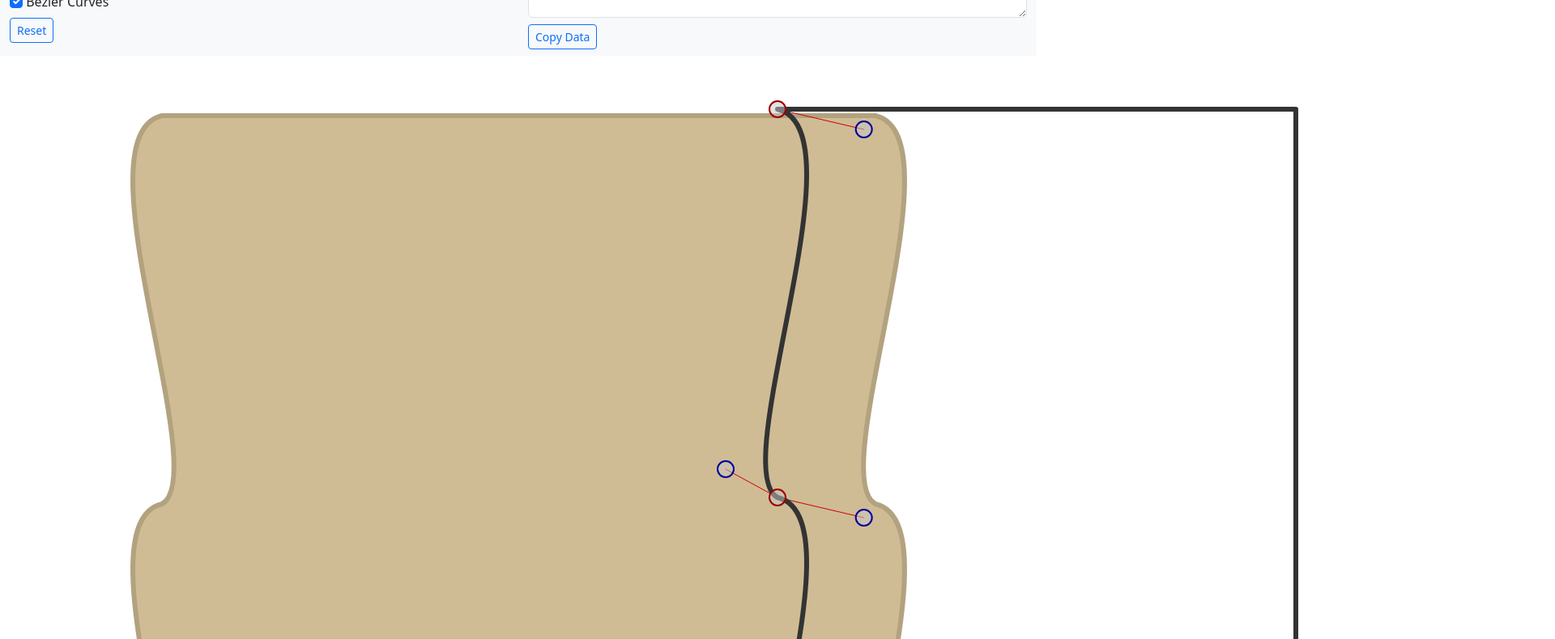
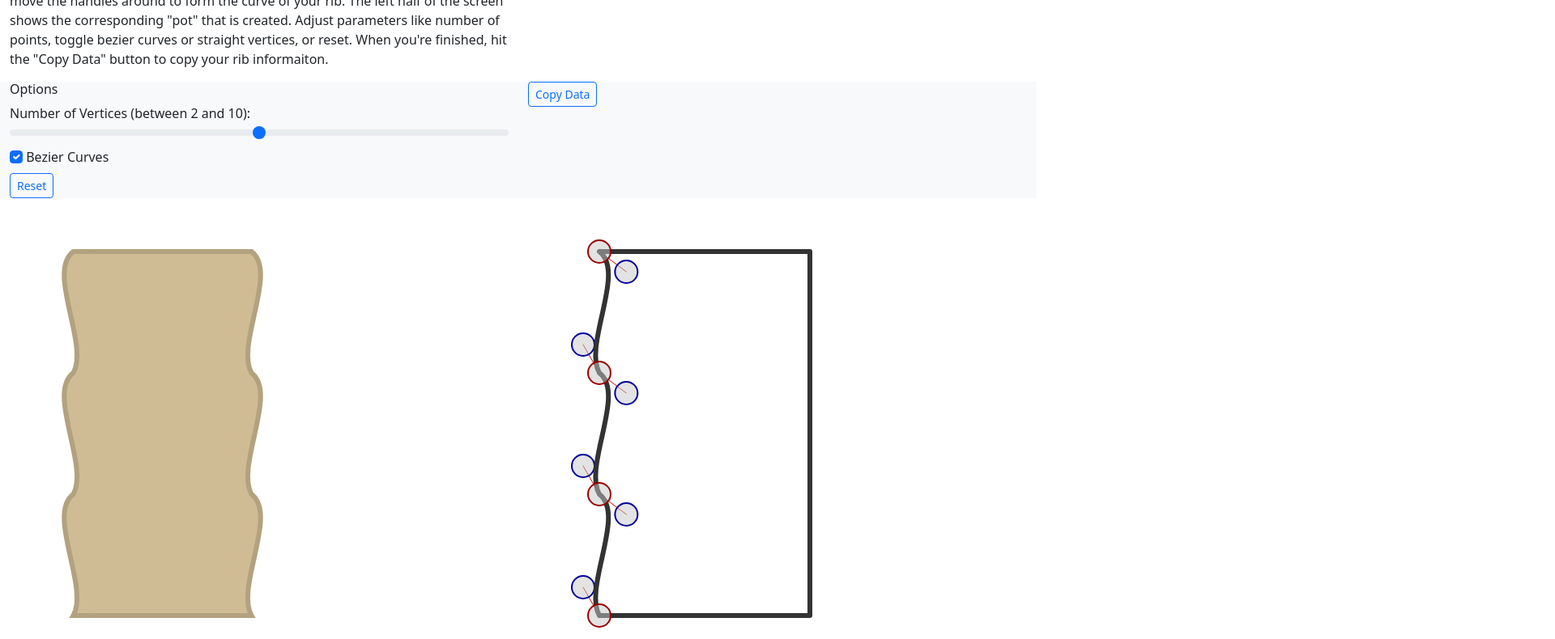
Before and after one commit to IsaacGilmore/potProfiles, a plain HTML site: page index.html in a window 1280 px wide. Shown: the part 67-857 px from the top of the page at 81% size, 1920 px wide, since content can reach past the window. Drawn offline with nearby package versions, Linux system fonts and the light colour scheme.

Commit message:
Add files via upload

```diff
--- a/index.html
+++ b/index.html
@@ -16,10 +16,24 @@
 <body>
     <div class="container-fluid">
         <div class="row">
+            <div class="col">
+
+            </div>
+        </div>
+        <div class="row">
+            <div class="col-6">
+                <h1 class="text-center">Tool Tool</h1>
+                <p>move the handles around to form the curve of your rib. The left half of the screen shows the corresponding "pot" that is created. Adjust parameters like number of points, toggle bezier curves or straight vertices, or reset. When you're finished, hit the "Copy Data" button to copy your rib informaiton.</p>
+            </div>
+        </div>
+        <div class="row">
+            <div class="alert alert-success" role="alert" id="copyAlert" style="display: none;">
+                Copied!
+            </div>
             <div class="col-6 bg-light">
                 <h6>Options</h6>
-                <label for="pointsSlider" >Number of Points (between 2 and 10):</label>
-                <input type="range" class="form-range w-25" id="pointsSlider" min="2" max="10" step="1">
+                <label for="pointsSlider" >Number of Vertices (between 2 and 10):</label>
+                <input type="range" class="form-range w-80" id="pointsSlider" min="2" max="10" step="1">
                 <br>
                 <input type="checkbox" class="form-check-input" id="toggleBezier" checked>
                 <label for="toggleBezier">Bezier Curves</label>
@@ -27,23 +41,19 @@
                 <button type="button" class="btn btn-outline-primary btn-sm mt-2" onclick="canvasApp()">Reset</button>
             </div>
             <div class="col-6 bg-light pb-2">
-                <h6>Coordinates</h6>
-                <textarea class="form-control mt-2 mb-2" id="outputText"></textarea>
+                <!-- <h6>Coordinates</h6>
+                <textarea class="form-control mt-2 mb-2" id="outputText"></textarea> -->
                 <button type="button" class="btn btn-outline-primary btn-sm" onclick="copyToClipboard()">Copy Data</button>
+
             </div>
         </div>
         <div class="row mt-3">
             <div class="col-md-6 order-md-2 p-0">
-                <canvas id="canvasOne" class="canvasStyle" width=""></canvas>
+                <canvas id="canvasOne" class="canvasStyle"></canvas>
             </div>
-            <div class="col-md-6 order-md-1 p-2">
+            <div class="col-md-6 order-md-1 p-0">
                 <canvas id="canvasPot" class="canvasStyle"></canvas>
             </div>
-
-
-        </div>
-        <div class="row">
-
 
 
         </div>
@@ -81,12 +91,21 @@ function canvasApp() {
         // this is cheesy, but seems to work;
         // issue with the reset of canvas causing the window to
         // continually scale, somehting about innerWidth vs an abs value
+        if (innerWidth > 767) {
+            theCanvas.width = innerWidth/3.2;
+            potCanvas.width = innerWidth/3.2;
+        } else {
+            theCanvas.width = innerWidth;
 
-        theCanvas.width = innerWidth;
+            potCanvas.width = innerWidth;
+        }
         theCanvas.height = theCanvas.width * 1.5;
-        potCanvas.width = innerWidth;
         potCanvas.height = potCanvas.width * 1.5;
+
         firstLoad = false;
+
+
+
 
     }
 
@@ -109,14 +128,6 @@ function canvasApp() {
             })
         }
 
-        // point = {
-        //     cp1: { x: 150, y: 75 },
-        //             cp2: { x: 300, y: 100 },
-        //             cp2a: { x: 300, y: 250 },
-        //             cp3: { x: 160, y: 220 },
-        //             cp3a: { x: 160, y: 280 },
-        //             cp4: { x: 150, y: 300 }
-        // };
         style = {
             curve: {
                 width: 6,
@@ -132,7 +143,7 @@ function canvasApp() {
                 color: '#cfbc95'
             },
             point: {
-                radius: 10,
+                radius: 14,
                 width: 2,
                 color: '#900',
                 fill: 'rgba(200, 200, 200, .5)',
@@ -140,7 +151,7 @@ function canvasApp() {
                 arc2: 2 * Math.PI
             },
             controlPoint: {
-                radius: 10,
+                radius: 14,
                 width: 2,
                 color: '#009',
                 fill: 'rgba(200, 200, 200, .5)',
@@ -216,7 +227,7 @@ function canvasApp() {
         ctx.strokeStyle = style.curve.color;
 
         ctx.beginPath();
-        ctx.moveTo(theCanvas.width * .75, points[0].y);
+        ctx.moveTo(theCanvas.width * .90, points[0].y);
         ctx.lineTo(points[0].x, points[0].y);
         ctx.moveTo(points[0].x, points[0].y);
 
@@ -230,9 +241,9 @@ function canvasApp() {
         }
     }
         ctx.moveTo(points[points.length-1].x, points[points.length-1].y);
-        ctx.lineTo(theCanvas.width * .75, points[points.length-1].y);
-        ctx.moveTo(theCanvas.width * .75, points[points.length-1].y);
-        ctx.lineTo(theCanvas.width * .75, points[0].y);
+        ctx.lineTo(theCanvas.width * .90, points[points.length-1].y);
+        ctx.moveTo(theCanvas.width * .90, points[points.length-1].y);
+        ctx.lineTo(theCanvas.width * .90, points[0].y);
         ctx.stroke();
 
 
@@ -257,7 +268,7 @@ function canvasApp() {
         ctxPot.fillStyle = style.pot.color;
         ctxPot.save();
         ctxPot.scale(-1,1);
-        ctxPot.translate(-potCanvas.width/2.5, 0);
+        ctxPot.translate(-potCanvas.width/2.1, 0);
         ctxPot.beginPath();
 
 
@@ -279,7 +290,7 @@ function canvasApp() {
         ctxPot.restore();
 
         ctxPot.save();
-        ctxPot.translate(potCanvas.width/1.7, 0);
+        ctxPot.translate(potCanvas.width/1.9, 0);
         ctxPot.beginPath();
 
 
@@ -305,7 +316,6 @@ function canvasApp() {
     };
     // event parser
     function MousePos(event) {
-        console.log(event);
         event = event ? event : window.event;
         if (event.type == 'touchstart' || event.type == 'touchmove' || event.type == 'touchend' || event.type == 'touchcancel') {
             return {
@@ -360,8 +370,15 @@ function canvasApp() {
 
             e = MousePos(e);
                     if (drag.type === 'point') {
+                        console.log(points[drag.index].x)
+                        if (e.x < 50) {
+                            e.x = 50;
 
-                        points[drag.index].x = e.x;
+                        } else if (e.x > 175) {
+                            e.x = 175;
+                        } else {
+                            points[drag.index].x = e.x;
+                        }
                         if (drag.index == 0 || drag.index == points.length-1) {
                         } else {
                             points[drag.index].y = e.y;
@@ -390,6 +407,10 @@ function canvasApp() {
 }
 
 function copyToClipboard() {
+    let alert = document.getElementById("copyAlert");
+    if (alert.style.display === "none") {
+        alert.style.display = "block";
+    }
     if (isBezier) {
         navigator.clipboard.writeText("[" + JSON.stringify(points)+","+JSON.stringify(controlPoints) + "]");
     } else {
```
